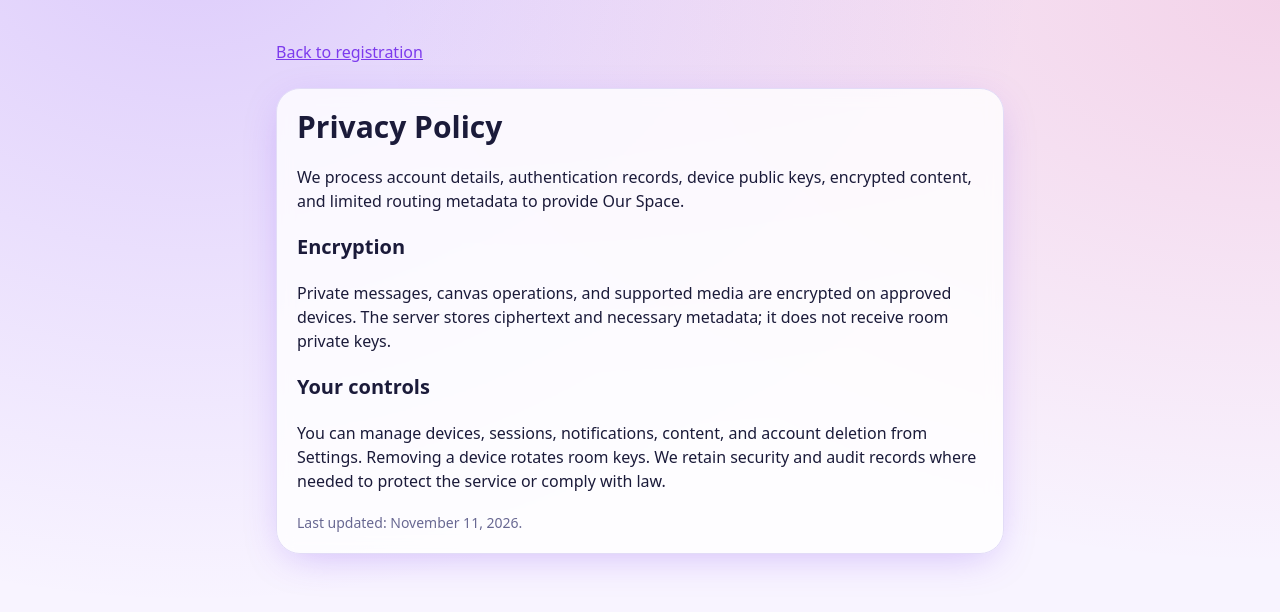
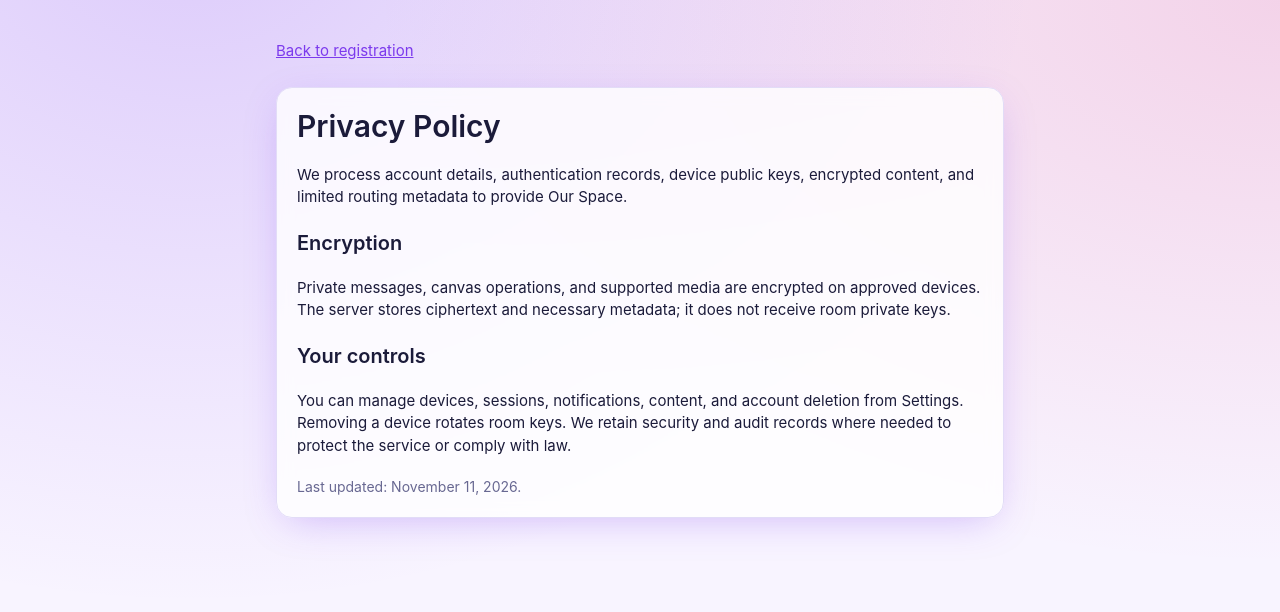
Before and after one commit to Raifulalam/UsPace, a Next.js app in the folder apps/web/: page /privacy in a window 1280 px wide. Shown: the top 612 px of the page. Built offline with nearby package versions, Linux system fonts and the light colour scheme; no server answers.

Commit message:
chnages in android

```diff
--- a/apps/web/src/app/globals.css
+++ b/apps/web/src/app/globals.css
@@ -24,6 +24,9 @@ body {
 
 body {
   @apply bg-bg text-ink antialiased;
+  font-family: Inter, ui-sans-serif, system-ui, -apple-system, BlinkMacSystemFont, "Segoe UI", sans-serif;
+  font-size: 15px;
+  line-height: 1.5;
   background-image: radial-gradient(ellipse at 15% -10%, rgb(var(--accent2) / 0.22), transparent 55%),
                     radial-gradient(ellipse at 100% 0%, rgb(var(--accent) / 0.16), transparent 50%);
   background-attachment: fixed;
@@ -33,12 +36,12 @@ body {
 :focus-visible { outline: 2px solid rgb(var(--accent2)); outline-offset: 2px; }
 
 @layer components {
-  .card { @apply rounded-3xl border border-line bg-surface/80 p-5 shadow-soft backdrop-blur; }
-  .input { @apply w-full rounded-2xl border border-line bg-bg/60 px-4 py-3 text-ink placeholder:text-muted/70 focus:border-accent2 focus:outline-none; }
-  .btn { @apply inline-flex items-center justify-center gap-2 rounded-2xl px-4 py-2.5 font-medium transition disabled:cursor-not-allowed disabled:opacity-50; }
+  .card { @apply rounded-2xl border border-line bg-surface/80 p-4 shadow-soft backdrop-blur sm:p-5; }
+  .input { @apply w-full rounded-xl border border-line bg-bg/60 px-3.5 py-2.5 text-base text-ink placeholder:text-muted/70 focus:border-accent2 focus:outline-none; }
+  .btn { @apply inline-flex items-center justify-center gap-2 rounded-xl px-3.5 py-2.5 text-sm font-medium transition disabled:cursor-not-allowed disabled:opacity-50; }
   .btn-primary { @apply btn bg-gradient-to-r from-accent to-accent2 text-white hover:brightness-110; }
   .btn-ghost { @apply btn border border-line text-ink hover:bg-line/40; }
-  .label { @apply mb-1 block text-sm text-muted; }
+  .label { @apply mb-1 block text-sm font-medium text-muted; }
 }
 
 @keyframes floatUp {
--- a/apps/web/src/components/Settings.tsx
+++ b/apps/web/src/components/Settings.tsx
@@ -1,6 +1,6 @@
 'use client';
 import { useCallback, useEffect, useState, type FormEvent, type ReactNode } from 'react';
-import { Download, X } from 'lucide-react';
+import { Download, LockKeyhole, Shield, UserRound, X } from 'lucide-react';
 import { api, ApiError, setToken } from '@/lib/api';
 import { saveBlob } from '@/lib/mediaClient';
 import { useAuth } from '@/lib/session';
@@ -9,7 +9,7 @@ type Session = { id: string; device: string; network: string | null; lastActive:
 const say = (e: unknown) => (e instanceof ApiError ? (Array.isArray(e.details) && e.details.length ? (e.details as { message: string }[]).map((d) => d.message).join(' · ') : e.message) : e instanceof Error ? e.message : 'Something went wrong.');
 
 function Section({ title, children, id }: { title: string; children: ReactNode; id: string }) {
-  return <section className="card mb-4 grid gap-3" aria-labelledby={id}><h3 id={id} className="font-medium">{title}</h3>{children}</section>;
+  return <section className="card mb-4 grid gap-4" aria-labelledby={id}><h3 id={id} className="text-base font-semibold">{title}</h3>{children}</section>;
 }
 function Msg({ err, ok }: { err: string | null; ok: string | null }) {
   return <>{err && <p role="alert" className="rounded-xl bg-red-500/10 px-3 py-2 text-sm text-red-500">{err}</p>}{ok && <p role="status" className="rounded-xl bg-accent2/10 px-3 py-2 text-sm">{ok}</p>}</>;
@@ -28,19 +28,33 @@ function useAction() {
 
 export default function Settings({ onClose, hasPartner }: { onClose: () => void; hasPartner: boolean }) {
   const { logout } = useAuth();
+  const [page, setPage] = useState<'account' | 'privacy' | 'data'>('account');
+  const pages = [
+    { id: 'account' as const, label: 'Account', hint: 'Profile and password', Icon: UserRound },
+    { id: 'privacy' as const, label: 'Privacy & safety', hint: 'Sessions, blocking and reports', Icon: Shield },
+    { id: 'data' as const, label: 'Data', hint: 'Export or delete your account', Icon: LockKeyhole },
+  ];
   return (
-    <aside role="dialog" aria-modal="true" aria-labelledby="set-h" className="fixed inset-y-0 right-0 z-40 w-full max-w-md overflow-y-auto border-l border-line bg-bg p-5 shadow-soft">
-      <div className="mb-4 flex items-center justify-between">
-        <h2 id="set-h" className="text-lg font-semibold">Settings</h2>
+    <>
+      <button type="button" className="fixed inset-0 z-30 bg-black/20 backdrop-blur-[1px]" aria-label="Close settings" onClick={onClose} />
+      <aside role="dialog" aria-modal="true" aria-labelledby="set-h" className="fixed inset-y-0 right-0 z-40 w-full max-w-lg overflow-y-auto border-l border-line bg-bg p-4 shadow-soft sm:p-6">
+      <div className="mb-5 flex items-start justify-between">
+        <div><h2 id="set-h" className="text-xl font-semibold tracking-tight">Settings</h2><p className="mt-1 text-sm text-muted">Manage your account and private space.</p></div>
         <button className="btn-ghost" aria-label="Close settings" onClick={onClose}><X className="h-4 w-4" /></button>
       </div>
-      <ProfileSection />
-      <PasswordSection />
-      <SessionsSection onSignedOut={logout} />
-      <BlocksSection />
-      <ReportSection hasPartner={hasPartner} />
-      <DataSection onDeleted={logout} />
-    </aside>
+      <nav className="mb-6 grid gap-1 rounded-2xl border border-line bg-surface/50 p-1" aria-label="Settings sections">
+        {pages.map(({ id, label, hint, Icon }) => (
+          <button key={id} type="button" className={`flex items-center gap-3 rounded-xl px-3 py-2.5 text-left transition ${page === id ? 'bg-accent2/10 text-ink' : 'text-muted hover:bg-line/30'}`} aria-current={page === id ? 'page' : undefined} onClick={() => setPage(id)}>
+            <Icon className={`h-4 w-4 shrink-0 ${page === id ? 'text-accent2' : ''}`} aria-hidden />
+            <span><span className="block text-sm font-medium">{label}</span><span className="block text-xs text-muted">{hint}</span></span>
+          </button>
+        ))}
+      </nav>
+      {page === 'account' && <><ProfileSection /><PasswordSection /></>}
+      {page === 'privacy' && <><SessionsSection onSignedOut={logout} /><BlocksSection /><ReportSection hasPartner={hasPartner} /></>}
+      {page === 'data' && <DataSection onDeleted={logout} />}
+      </aside>
+    </>
   );
 }
 
```
Also changed, not shown: 2 other files (tests, documents, lock files or other folders).
